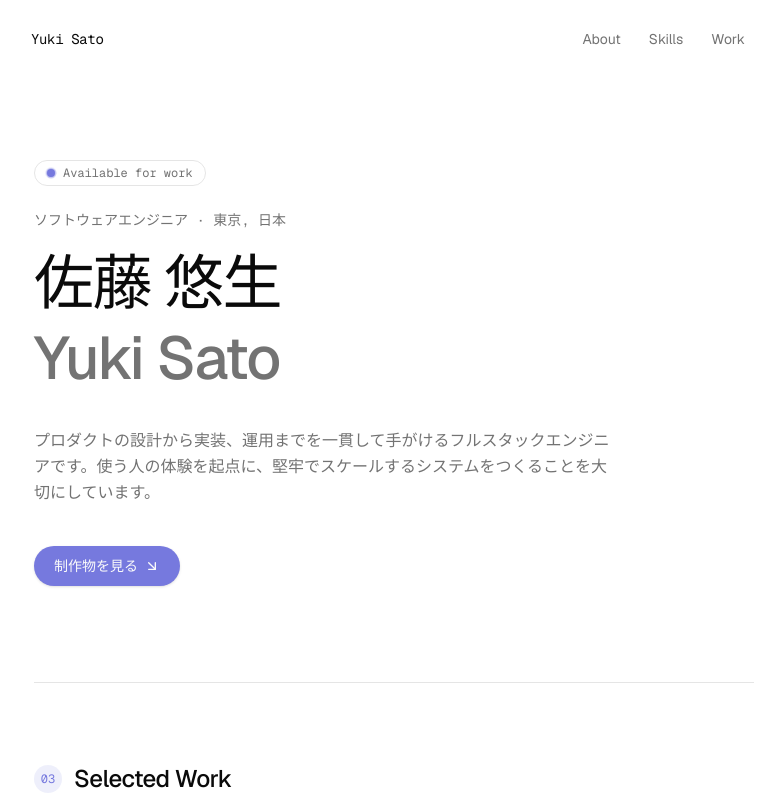
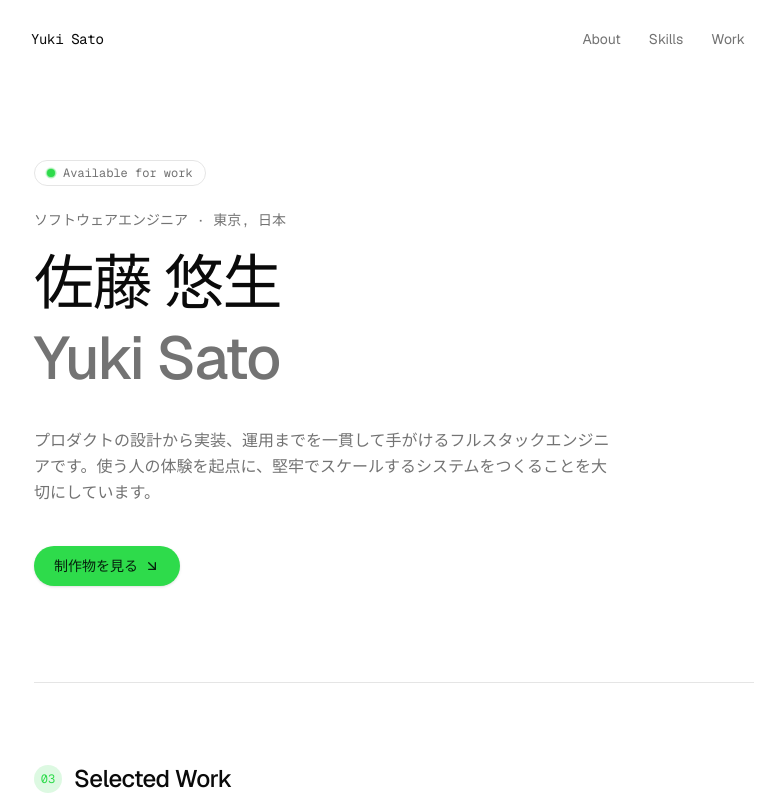
Before and after one commit to mirai-333/portfolio-site, a Next.js app: page / in a window 1280 px wide. Shown: the top 800 px of the page, without its empty margins (246-1021 px from the left). Built offline with nearby package versions, Linux system fonts and the light colour scheme.

Commit message:
feat: update brand colors and add grid line color in globals.css
Co-authored-by: mirai-333 <229664373+mirai-333@users.noreply.github.com>

```diff
--- a/app/globals.css
+++ b/app/globals.css
@@ -70,9 +70,10 @@
   --border: oklch(0.922 0 0);
   --input: oklch(0.922 0 0);
   --ring: oklch(0.708 0 0);
-  --brand: oklch(0.62 0.15 280);
-  --brand-foreground: oklch(0.985 0 0);
-  --brand-soft: oklch(0.62 0.15 280 / 12%);
+  --brand: oklch(0.78 0.23 145);
+  --brand-foreground: oklch(0.22 0.05 150);
+  --brand-soft: oklch(0.78 0.23 145 / 16%);
+  --grid-line: oklch(0.68 0.2 145 / 26%);
   --chart-1: oklch(0.87 0 0);
   --chart-2: oklch(0.556 0 0);
   --chart-3: oklch(0.439 0 0);
@@ -109,9 +110,10 @@
   --border: oklch(1 0 0 / 10%);
   --input: oklch(1 0 0 / 15%);
   --ring: oklch(0.556 0 0);
-  --brand: oklch(0.76 0.13 285);
-  --brand-foreground: oklch(0.205 0 0);
-  --brand-soft: oklch(0.76 0.13 285 / 16%);
+  --brand: oklch(0.86 0.26 145);
+  --brand-foreground: oklch(0.16 0.03 150);
+  --brand-soft: oklch(0.86 0.26 145 / 20%);
+  --grid-line: oklch(0.86 0.26 145 / 15%);
   --chart-1: oklch(0.87 0 0);
   --chart-2: oklch(0.556 0 0);
   --chart-3: oklch(0.439 0 0);
@@ -196,12 +198,12 @@
   /* Slow drifting technical grid for the page backdrop */
   .tech-grid {
     background-image:
-      linear-gradient(var(--border) 1px, transparent 1px),
-      linear-gradient(90deg, var(--border) 1px, transparent 1px);
+      linear-gradient(var(--grid-line) 1px, transparent 1px),
+      linear-gradient(90deg, var(--grid-line) 1px, transparent 1px);
     background-size: 46px 46px;
-    opacity: 0.5;
-    -webkit-mask-image: radial-gradient(ellipse 90% 70% at 50% 30%, black 20%, transparent 80%);
-    mask-image: radial-gradient(ellipse 90% 70% at 50% 30%, black 20%, transparent 80%);
+    opacity: 1;
+    -webkit-mask-image: radial-gradient(ellipse 95% 80% at 50% 20%, black 30%, transparent 85%);
+    mask-image: radial-gradient(ellipse 95% 80% at 50% 20%, black 30%, transparent 85%);
     animation: tech-grid-drift 24s linear infinite;
   }
 
```
